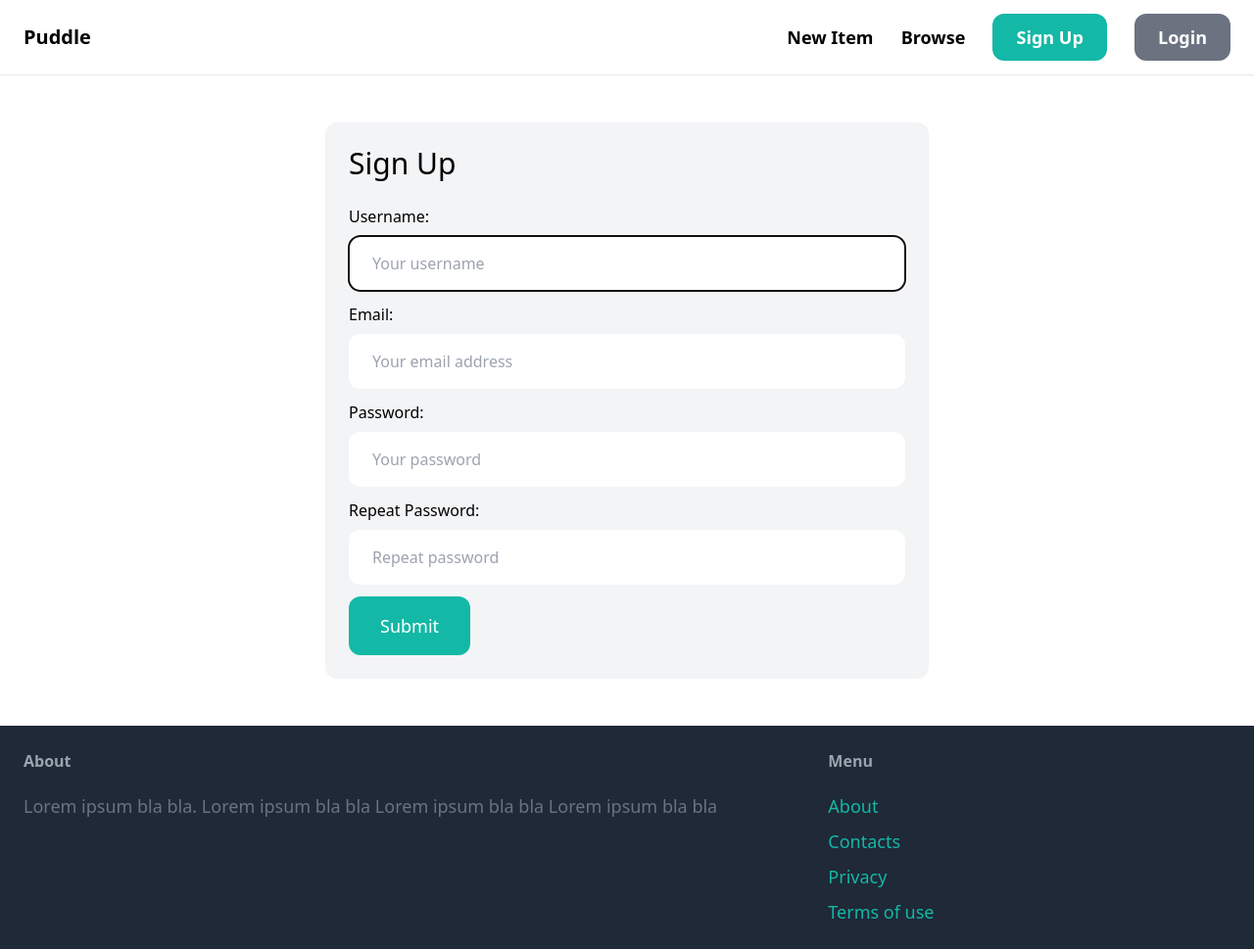
After one commit to dev89s/puddle, a Django app: page /signup/ in a window 1280 px wide. The commit adds this page. Shown: the whole page at 98% size. Run offline with Django 4.2, Linux system fonts and the light colour scheme; some libraries are stand-ins or nearby versions.

Commit message:
Add Signup and login forms and functionality

```diff
--- /dev/null
+++ b/core/forms.py
@@ -0,0 +1,35 @@
+from django import forms
+from django.contrib.auth.forms import UserCreationForm, AuthenticationForm
+from django.contrib.auth.models import User
+
+class LoginForm(AuthenticationForm):
+  username = forms.CharField(widget=forms.TextInput(attrs= {
+    'placeholder': 'Your username',
+    'class': 'w-full py-4 px-6 rounded-xl'
+  }))
+  password = forms.CharField(widget=forms.PasswordInput(attrs= {
+    'placeholder': 'Your password',
+    'class': 'w-full py-4 px-6 rounded-xl'
+  }))
+
+class SignUpForm(UserCreationForm):
+  class Meta:
+      model = User
+      fields = ("username", "email", "password1", "password2")
+
+  username = forms.CharField(widget=forms.TextInput(attrs= {
+     'placeholder': 'Your username',
+     'class': 'w-full py-4 px-6 rounded-xl'
+  }))
+  email = forms.CharField(widget=forms.TextInput(attrs= {
+     'placeholder': 'Your email address',
+     'class': 'w-full py-4 px-6 rounded-xl'
+  }))
+  password1 = forms.CharField(widget=forms.PasswordInput(attrs= {
+     'placeholder': 'Your password',
+     'class': 'w-full py-4 px-6 rounded-xl'
+  }))
+  password2 = forms.CharField(widget=forms.PasswordInput(attrs= {
+     'placeholder': 'Repeat password',
+     'class': 'w-full py-4 px-6 rounded-xl'
+  }))
--- a/core/templates/core/base.html
+++ b/core/templates/core/base.html
@@ -1,10 +1,8 @@
-{% load static %}
 <!DOCTYPE html>
 <html lang="en">
   <head>
     <meta charset="UTF-8" />
     <meta name="viewport" content="width=device-width, initial-scale=1.0" />
-    <link rel="stylesheet" href="{% static 'css/style.css' %}">
     <script src="https://cdn.tailwindcss.com"></script>
     <title>{% block title %}{% endblock %} | Puddle</title>
   </head>
@@ -15,10 +13,17 @@
         <a href="#" class="text-lg font-semibold hover:text-gray-500">New Item</a>
         <a href="#" class="text-lg font-semibold hover:text-gray-500">Browse</a>
 
-        <a href="#" class="btn px-6 py-3 text-lg font-semibold bg-teal-500 text-white rounded-xl
+        {% if request.user.is_authenticated %}
+        <a href="#" class="px-6 py-3 text-lg font-semibold bg-teal-500 text-white rounded-xl
+        hover:bg-teal-700">Inbox</a>
+        <a href="#" class="px-6 py-3 text-lg font-semibold bg-gray-500 text-white rounded-xl
+        hover:bg-gray-700">Dashboard</a>
+        {% else %}
+        <a href="{% url 'core:signup' %}" class="px-6 py-3 text-lg font-semibold bg-teal-500 text-white rounded-xl
           hover:bg-teal-700">Sign Up</a>
-        <a href="#" class="btn px-6 py-3 text-lg font-semibold bg-gray-500 text-white rounded-xl
+        <a href="{% url 'core:login' %}" class="px-6 py-3 text-lg font-semibold bg-gray-500 text-white rounded-xl
           hover:bg-gray-700">Login</a>
+        {% endif %}
       </dev>
     </nav>
     <div class="px-6 py-6">
--- /dev/null
+++ b/core/templates/core/signup.html
@@ -0,0 +1,39 @@
+{% extends 'core/base.html' %}
+
+{% block title %}Sign Up{% endblock %}
+
+{% block content %}
+<div class="w-1/2 my-6 mx-auto p-6 bg-gray-100 rounded-xl">
+  <h1 class="mb-6 text-3xl">Sign Up </h1>
+  <form method="post" action=".">
+    {% csrf_token %}
+
+    <div class="mb-3">
+      <label class="inline-block mb-2">Username:</label><br />
+      {{form.username}}
+    </div>
+    <div class="mb-3">
+      <label class="inline-block mb-2">Email:</label><br />
+      {{form.email}}
+    </div>
+    <div class="mb-3">
+      <label class="inline-block mb-2">Password:</label><br />
+      {{form.password1}}
+    </div>
+    <div class="mb-3">
+      <label class="inline-block mb-2">Repeat Password:</label><br />
+      {{form.password2}}
+    </div>
+
+    {% if form.errors or form.non_field_errors %}
+      <div class="mb-3 p-6 text-white bg-red-500 rounded-xl">
+        {% for field in form %}
+          {{ field.errors }}
+        {% endfor %}
+      </div>
+    {% endif %}
+
+    <button class="py-4 px-8 text-lg bg-teal-500 hover:bg-teal-700 rounded-xl text-white">Submit</button>
+  </form>
+</div>
+{% endblock content %}
--- a/core/urls.py
+++ b/core/urls.py
@@ -1,10 +1,14 @@
 from django.urls import path
+from django.contrib.auth import views as auth_views
 
 from . import views
+from .forms import LoginForm
 
 app_name = 'core'
 
 urlpatterns = [
   path('', views.index, name='index'),
   path('contact/', views.contact, name='contact'),
+  path('signup/', views.signup, name='signup'),
+  path('login/', auth_views.LoginView.as_view(template_name='core/login.html', authentication_form=LoginForm), name='login'),
 ]
--- a/core/views.py
+++ b/core/views.py
@@ -1,6 +1,8 @@
-from django.shortcuts import render
+from django.shortcuts import render, redirect
 
 from item.models import Category, Item
+
+from .forms import SignUpForm
 
 # Create your views here.
 def index(request):
@@ -13,3 +15,17 @@ def index(request):
 
 def contact(request):
   return render(request, 'core/contact.html')
+
+def signup(request):
+  if request.method == 'POST':
+    form = SignUpForm(request.POST)
+    if form.is_valid():
+      form.save()
+
+      return redirect('/')
+  else:
+    form = SignUpForm()
+
+  return render(request, 'core/signup.html', {
+    'form': form
+  })
--- a/puddle/settings.py
+++ b/puddle/settings.py
@@ -25,6 +25,12 @@ SECRET_KEY = 'django-insecure-3zlbso2j50_0s0itbov2on==+z4-=xtlnkk8fig=n@67^(agrw
 DEBUG = True
 
 ALLOWED_HOSTS = []
+
+# Login URLs
+LOGIN_URL = '/login/'
+LOGIN_REDIRECT_URL = '/'
+LOGOUT_REDIRECT_URL = '/'
+
 
 
 # Application definition
```
Also changed, not shown: core/templates/core/login.html (added, +32 -0 lines), db.sqlite3.
